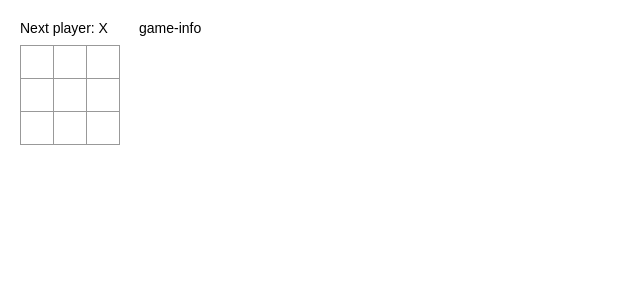
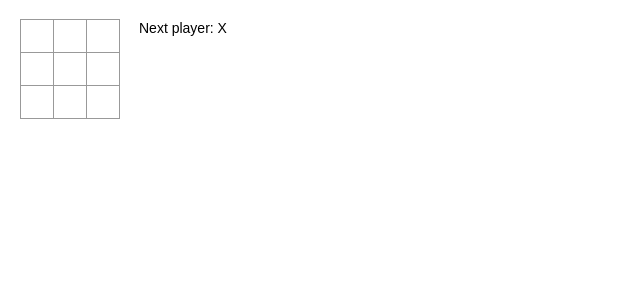
Before and after one commit to seongho-98/reactstudy-fastcampus, a React (Create React App) app: page / in a window 1280 px wide. Shown: the top 300 px of the page, without its empty margins (0-640 px from the left). Built offline with nearby package versions, Linux system fonts and the light colour scheme.

Commit message:
feat : history 관리 -> App에서 하도록 - 배열을 활용해 히스토리 관리를 했음

```diff
--- a/src/App.js
+++ b/src/App.js
@@ -1,14 +1,67 @@
 import "./App.css"
 import Board from "./components/Board";
+import React, { useState } from 'react'
 
-function App() {
+const App = () => {
+
+  const [history, setHistory] = useState([{squares: Array(9).fill(null)}]);
+  const [xIsNext, setXIsNext] = useState(true);
+
+  const calculateWiner = (squares) => {
+    const winList = [
+       [0,1,2],
+       [3,4,5],
+       [6,7,8],
+       [0,3,6],
+       [1,4,7],
+       [2,5,8],
+       [0,4,8],
+       [2,4,6]
+    ]
+
+    for (let index = 0; index < winList.length; index++) {
+       const [a,b,c] = winList[index];
+
+       if(squares[a] && squares[a] === squares[b]
+           && squares[b] === squares[c])
+       {
+          return squares[a]; //승자 리턴
+       }
+    }
+    return null;
+ }
+
+ const current = history[history.length - 1];
+ const winner = calculateWiner(current.squares);
+
+ let status = `Next Player ${xIsNext ? 'X' : 'O'}`;
+
+   if(winner){
+      status = `Winner: ${winner}`;
+   }else{
+      status = `Next player: ${xIsNext ? 'X' : 'O'}`;
+   }
+
+  const handleClick = (i) => {
+      const newSquares = current.squares.slice();
+
+      if(calculateWiner(newSquares) || newSquares[i]){
+        return;
+      }
+
+      newSquares[i] = xIsNext? 'X' : 'O';
+
+      setHistory([...history, {squares : newSquares}]);
+      setXIsNext(prev => !prev);
+   }
+
   return (
     <div className="game">
       <div className="game-board">
-        <Board />
+        <Board squares={current.squares} onClick={(i) => handleClick(i)}/>
       </div>
       <div className="game-info">
-        game-info
+        <div className="status">{status}</div>
       </div>
     </div>
   );
--- a/src/components/Board.js
+++ b/src/components/Board.js
@@ -5,75 +5,17 @@ import React, { useState } from 'react'
 import Square from './Square'
 import "./Board.css";
 
-const Board = () => {
-   const [squares, setSquares] = useState(Array(9).fill(null))
-   const [xIsNext, setXIsNext] = useState(true);
-
-   let status = `Next Player ${xIsNext ? 'X' : 'O'}`;
-
-   const calculateWiner = (squares) => {
-      const winList = [
-         [0,1,2],
-         [3,4,5],
-         [6,7,8],
-         [0,3,6],
-         [1,4,7],
-         [2,5,8],
-         [0,4,8],
-         [2,4,6]
-      ]
-
-      for (let index = 0; index < winList.length; index++) {
-         const [a,b,c] = winList[index];
-
-         if(squares[a] && squares[a] === squares[b]
-             && squares[b] === squares[c])
-         {
-            return squares[a]; //승자 리턴
-         }
-      }
-      return null;
-   }
-
-   const winner = calculateWiner(squares);
-
-   if(winner){
-      status = `Winner: ${winner}`;
-   }else{
-      status = `Next player: ${xIsNext ? 'X' : 'O'}`;
-   }
-
-   const handleClick = (i) => {
-
-      const newSquares = squares.slice();//state에 있는 것 복사
-
-      console.log('newSquares', newSquares);
-      console.log('newSquares[i]', newSquares[i]);
-      //winner가 있거나, 클릭이 이미 되어있다면
-      if(calculateWiner(newSquares) || newSquares[i]){
-         return; //클릭이 안되도록
-      }
-
-      newSquares[i] = xIsNext ? 'X': 'O';
-
-      setSquares(newSquares); //squares 자체를 다시 끼움
-
-      setXIsNext(!xIsNext)
-      //setXIsNext(previousStateMM => !previousStateMM);
-      //비슷하게 동작하지만.. 좀 다른 부분이 있음 -> 생략
-
-   }
+const Board = ({squares, onClick}) => {
 
    const renderSquare = (i) => {
       return <Square valueM={squares[i]}
-            onClick={() => handleClick(i)}/>
+            onClick={() => onClick(i)}/>
 
       // props로 함수까지 내려줄 수 있음
     }
 
     return (
       <div>
-         <div className='status'>{status}</div>
          <div className='board-row'>
             {/* <Square />
              이렇게 그냥 사용해도 됨 */}
```
